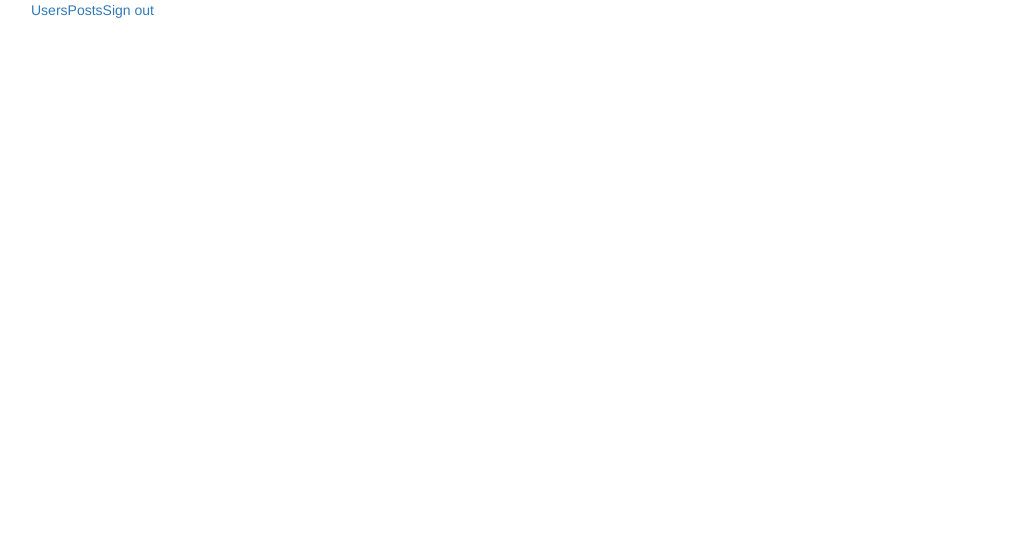
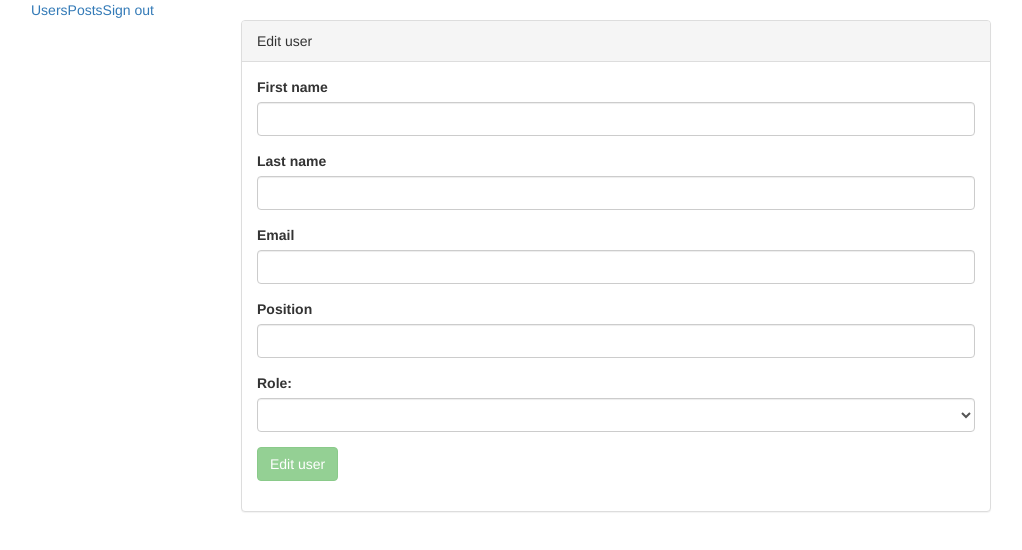
Before and after one commit to monikasmilga/medFrontend, an Angular app: page /admin/edit-user in a window 1280 px wide. Before the commit this address led to /. Shown: the top 550 px of the page, without its empty margins (24-1046 px from the left). Built offline with nearby package versions, Linux system fonts and the light colour scheme; no server answers; sample sign-in values are in the browser's storage.

Commit message:
Added delete option, wrking on edit

```diff
--- a/src/app/admin/users/all-users/all-users.component.html
+++ b/src/app/admin/users/all-users/all-users.component.html
@@ -9,6 +9,7 @@
     <div class="panel-body">
         <table class="table">
             <tr>
+                <th>ID</th>
                 <th>First name</th>
                 <th>Last name</th>
                 <th>Email</th>
@@ -16,6 +17,9 @@
                 <th>Actions</th>
             </tr>
             <tr *ngFor="let user of users">
+                <td>
+                    {{user.id}}
+                </td>
                 <td>
                     {{user.first_name}}
                 </td>
@@ -29,7 +33,7 @@
                     {{user.position}}
                 </td>
                 <td>
-                    <button (click)="delete(user.id)" type="button" class="btn btn-info btn-sm" name="button"><span class="glyphicon glyphicon-edit"></span></button><button type="button" class="btn btn-danger btn-sm" name="button"><span class="glyphicon glyphicon-trash"></span></button>
+                    <button [routerLink]="['../edit-user', {id: user.id}]" type="button" class="btn btn-info btn-sm" name="button"><span class="glyphicon glyphicon-edit"></span></button> <button (click)="onDelete(user)" type="button" class="btn btn-danger btn-sm" name="button"><span class="glyphicon glyphicon-trash"></span></button>
                 </td>
             </tr>
         </table>
--- a/src/app/admin/users/all-users/all-users.component.ts
+++ b/src/app/admin/users/all-users/all-users.component.ts
@@ -21,10 +21,17 @@ export class AllUsersComponent implements OnInit {
         (users: User[]) => this.users = users, (error: Response) => console.log(error),
     );
   }
-  delete(id: any) {
-    var result = confirm('Are you sure?');
+  onDelete(user) {
+    const result = confirm('Are you sure?');
     if (result) {
-      this.userService.deleteUser(id);
+      const index = this.users.indexOf(user);
+      this.users.splice(index, 1);
+      this.userService.deleteUser(user.id)
+          .subscribe(null,
+              error => {
+            alert('Could not delete user');
+            this.users.splice(index, 0, user);
+              });
     }
   }
 }
--- a/src/app/admin/users/edit-user/edit-user.component.html
+++ b/src/app/admin/users/edit-user/edit-user.component.html
@@ -1,3 +1,45 @@
-<p>
-  edit-user works!
-</p>
+<div class="col-md-8 col-md-offset-2">
+    <div class="panel panel-default">
+        <div class="panel-heading">
+            Edit user
+        </div>
+        <div class="panel-body">
+            <form (ngSubmit)="onUpdate(f)" #f="ngForm">
+                <div class="form-group">
+                    <label for="first_name">First name</label>
+                    <input class="form-control" type="text" id="first_name" name="first_name" value="" [(ngModel)]="user.first_name" required>
+                </div>
+                <!--make fields required and submit button disabled if required fields empty-->
+                <div class="form-group">
+                    <label for="last_name">Last name</label>
+                    <input class="form-control" type="text" id="last_name" name="last_name" value="" [(ngModel)]="user.last_name" required>
+                </div>
+
+                <div class="form-group">
+                    <label for="email">Email</label>
+                    <input class="form-control" type="email" id="email" name="email" value="" [(ngModel)]="user.email" required>
+                </div>
+
+                <div class="form-group">
+                    <label for="position">Position</label>
+                    <input class="form-control" type="text" id="position" name="position" value="" [(ngModel)]="user.position">
+                </div>
+
+                <div class="form-group">
+                    <label for="role_id">Role:</label>
+                    <select class="form-control" id="role_id" name="role_id" [(ngModel)]="user.role_id" required>
+                        <option value="" disabled>Select role</option>
+                        <option value="1">Moderator</option>
+                        <option value="2">Administrator</option>
+                        <option value="3">Doctor</option>
+                    </select>
+                </div>
+
+                <div class="form-group">
+                    <button type="submit" [disabled]="!f.valid" class="btn btn-success" name="'button">Edit user
+                    </button>
+                </div>
+            </form>
+        </div>
+    </div>
+</div>
--- a/src/app/admin/users/edit-user/edit-user.component.ts
+++ b/src/app/admin/users/edit-user/edit-user.component.ts
@@ -1,4 +1,8 @@
 import { Component, OnInit } from '@angular/core';
+import {User} from '../../../user.interface';
+import {UserService} from '../../../user.services';
+import {FormBuilder} from '@angular/forms';
+import {ActivatedRoute, Router} from '@angular/router';
 
 @Component({
   selector: 'app-edit-user',
@@ -6,10 +10,23 @@ import { Component, OnInit } from '@angular/core';
   styleUrls: ['./edit-user.component.css']
 })
 export class EditUserComponent implements OnInit {
-
-  constructor() { }
+  private user: User = new User();
+  constructor(
+      private userService: UserService,
+      private formBuilder: FormBuilder,
+      private router: Router,
+      private activatedRoute: ActivatedRoute) { }
 
   ngOnInit() {
+    let params: any = this.activatedRoute.snapshot.params;
+    this.userService.getUser(params.id).
+        subscribe(
+            user => this.user = user,
+        error => console.log(error)
+    );
   }
-
+  public onUpdate(event: any) {
+    this.userService.updateUser(this.user);
+    this.router.navigate(['admin/users']);
+  }
 }
--- a/src/app/app.module.ts
+++ b/src/app/app.module.ts
@@ -1,6 +1,6 @@
 import {BrowserModule} from '@angular/platform-browser';
 import {NgModule} from '@angular/core';
-import {FormsModule} from '@angular/forms';
+import {FormsModule, ReactiveFormsModule} from '@angular/forms';
 import {HttpModule} from '@angular/http';
 
 import {AppComponent} from './app.component';
@@ -37,6 +37,7 @@ import { EditUserComponent } from './admin/users/edit-user/edit-user.component';
         FormsModule,
         HttpModule,
         routing,
+        ReactiveFormsModule,
     ],
     providers: [UserService, PostService, AuthService, AuthGuardService],
     bootstrap: [AppComponent]
--- a/src/app/app.routing.ts
+++ b/src/app/app.routing.ts
@@ -8,12 +8,14 @@ import {AllUsersComponent} from './admin/users/all-users/all-users.component';
 import {AllPostsComponent} from './admin/posts/all-posts/all-posts.component';
 import {AuthGuardService} from './auth-guard.service';
 import {AddUserComponent} from './admin/users/add-user/add-user.component';
+import {EditUserComponent} from './admin/users/edit-user/edit-user.component';
 
 const APP_ROUTES: Routes = [
     {path: 'admin/login', component: SigninComponent},
     {path: 'admin', component: DashboardComponent, canActivate: [AuthGuardService]},
     {path: 'admin/users', component: AllUsersComponent, canActivate: [AuthGuardService]},
     {path: 'admin/add-user', component: AddUserComponent, canActivate: [AuthGuardService]},
+    {path: 'admin/edit-user', component: EditUserComponent, canActivate: [AuthGuardService]},
     {path: 'admin/posts', component: AllPostsComponent, canActivate: [AuthGuardService]},
     {path: 'admin/logout', component: SignoutComponent, canActivate: [AuthGuardService]},
 ];
--- a/src/app/user.interface.ts
+++ b/src/app/user.interface.ts
@@ -1,7 +1,7 @@
-export interface User{
-    id:string;
-    first_name:string;
-    last_name:string;
-    email:string;
-    position:string;
+export class User {
+    public id: string;
+    public first_name: string;
+    public last_name: string;
+    public email: string;
+    public position: string;
 }
--- a/src/app/user.services.ts
+++ b/src/app/user.services.ts
@@ -3,6 +3,7 @@ import {Http, Response, Headers} from '@angular/http';
 import 'rxjs/Rx';
 import {Observable} from 'rxjs';
 import {AuthService} from './auth.service';
+import {User} from './user.interface';
 
 @Injectable()
 export class UserService {
@@ -18,6 +19,16 @@ export class UserService {
                 return response.json().users;
             }
         );
+    }
+
+    getUser(id: any): Observable<any> {
+        const token = this.authService.getToken();
+        return this.http.get('http://medapp.dev/api/users/' + id + '?token=' + token)
+            .map(
+                (response: Response) => {
+                    return response.json().user;
+                }
+            );
     }
 
     createUser(first_name: string,
@@ -44,6 +55,16 @@ export class UserService {
         );
     }
 
+    updateUser(user: User) {
+        const token = this.authService.getToken();
+        return this.http.put('http://medapp.dev/api/users/' + user.id + '?token=' + token,
+            {user},
+            {headers: new Headers({'Content-type': 'application/json'})}
+        ).map(
+            (response: Response) => response.json()
+        );
+    }
+
     deleteUser(id: any) {
         const token = this.authService.getToken();
         return this.http.delete('http://medapp.dev/api/users/' + id + '?token=' + token);
```
